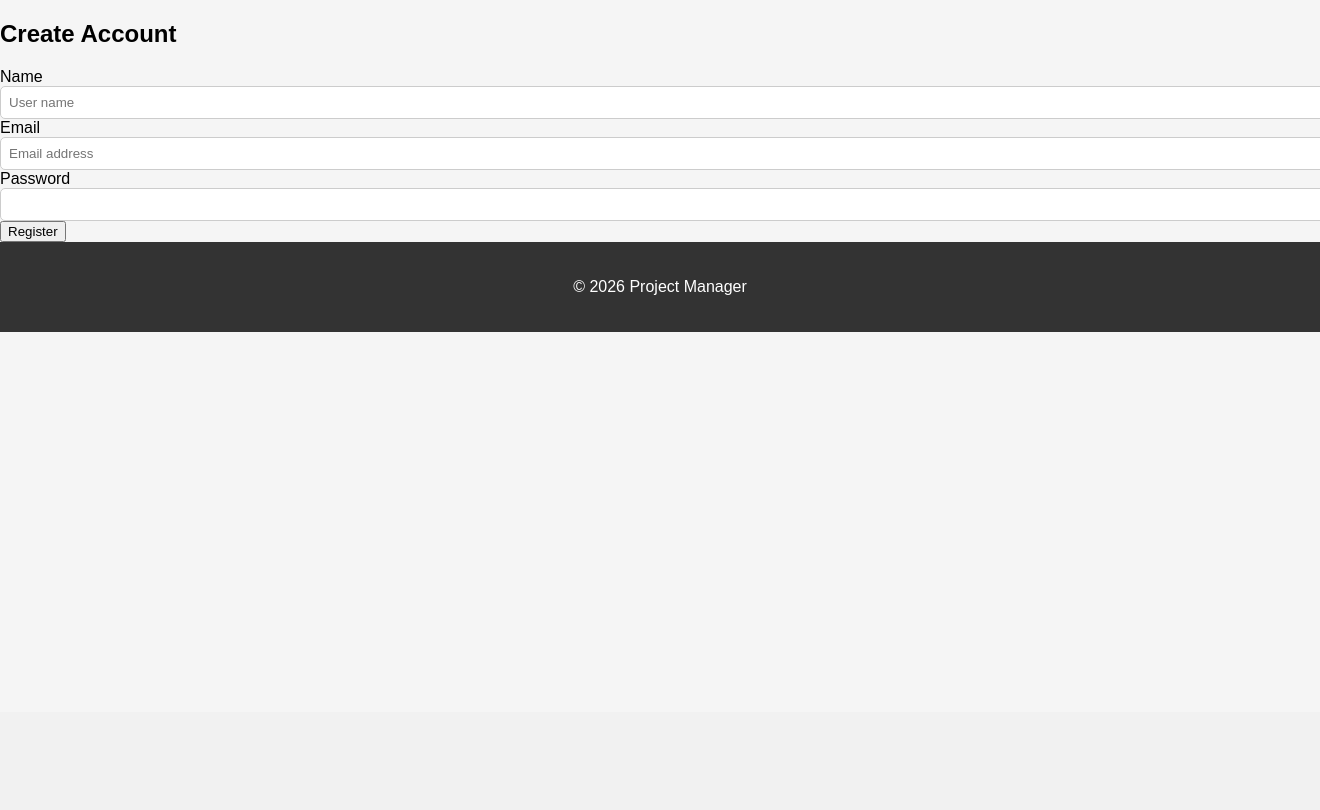
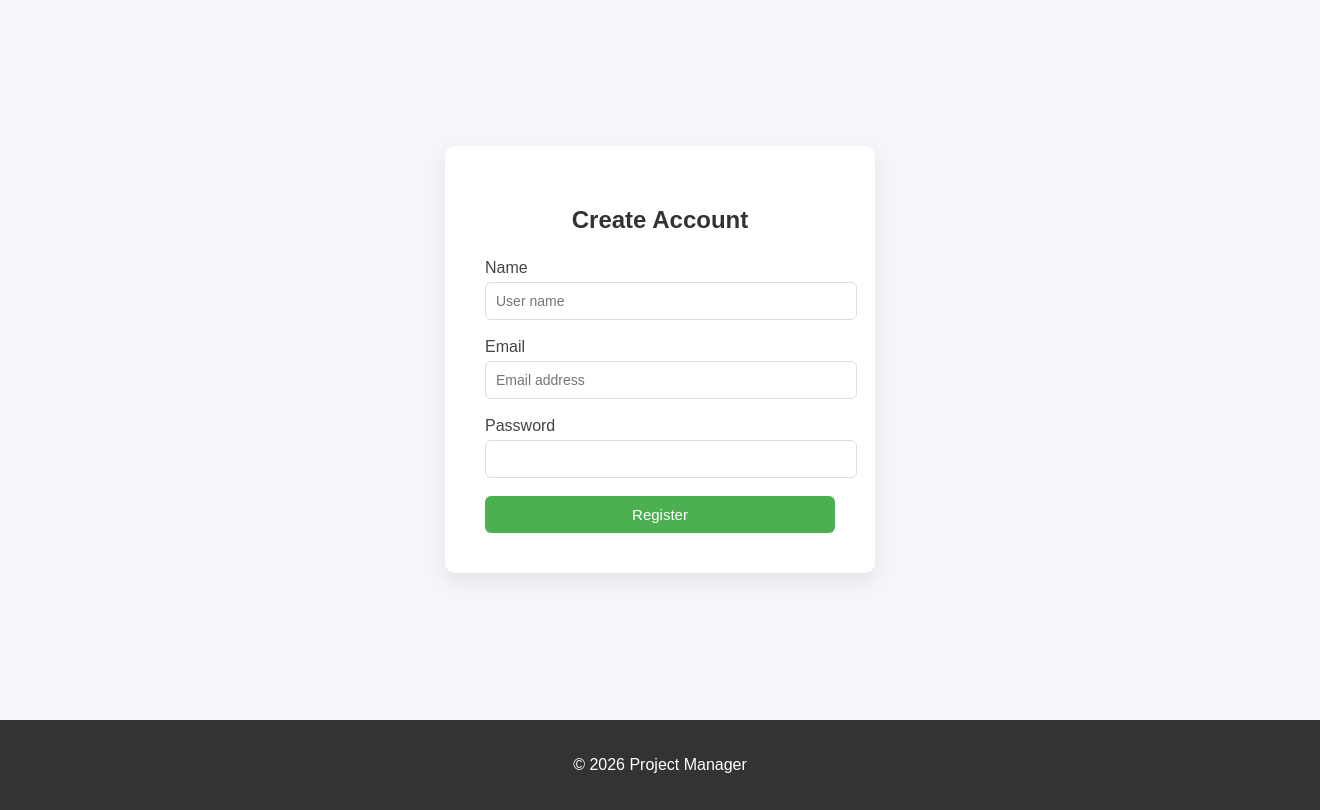
Before and after one commit to harsij01/project-manager, a Flask app: page /register in a window 1320 px wide; the page is wider, and only the part inside the window is pictured. Shown: the part 88-898 px from the top of that part. Before the commit the page ends 420 px from the top of that part, so only its background shows below. Run offline with Flask 3, Linux system fonts and the light colour scheme.

Commit message:
style registratino form

```diff
--- a/static/style.css
+++ b/static/style.css
@@ -214,3 +214,63 @@ small {
   font-size: 12px;
   color: #666;
 }
+
+.auth-container {
+    display: flex;
+    justify-content: center;
+    align-items: center;
+    height: 90vh;
+    background: #f4f6f9;
+}
+
+.auth-form {
+    background: white;
+    padding: 40px;
+    border-radius: 10px;
+    width: 350px;
+    box-shadow: 0 8px 20px rgba(0, 0, 0, 0.08);
+    display: flex;
+    flex-direction: column;
+}
+
+.auth-form h2 {
+    text-align: center;
+    margin-bottom: 25px;
+    color: #333;
+}
+
+.auth-form label {
+    margin-bottom: 5px;
+    font-weight: 500;
+    color: #444;
+}
+
+.auth-form input {
+    padding: 10px;
+    margin-bottom: 18px;
+    border: 1px solid #ddd;
+    border-radius: 6px;
+    font-size: 14px;
+    transition: 0.3s;
+}
+
+.auth-form input:focus {
+    border-color: #4CAF50;
+    outline: none;
+    box-shadow: 0 0 5px rgba(76, 175, 80, 0.3);
+}
+
+.auth-form button {
+    padding: 10px;
+    background: #4CAF50;
+    color: white;
+    border: none;
+    border-radius: 6px;
+    font-size: 15px;
+    cursor: pointer;
+    transition: 0.3s;
+}
+
+.auth-form button:hover {
+    background: #43a047;
+}
```
